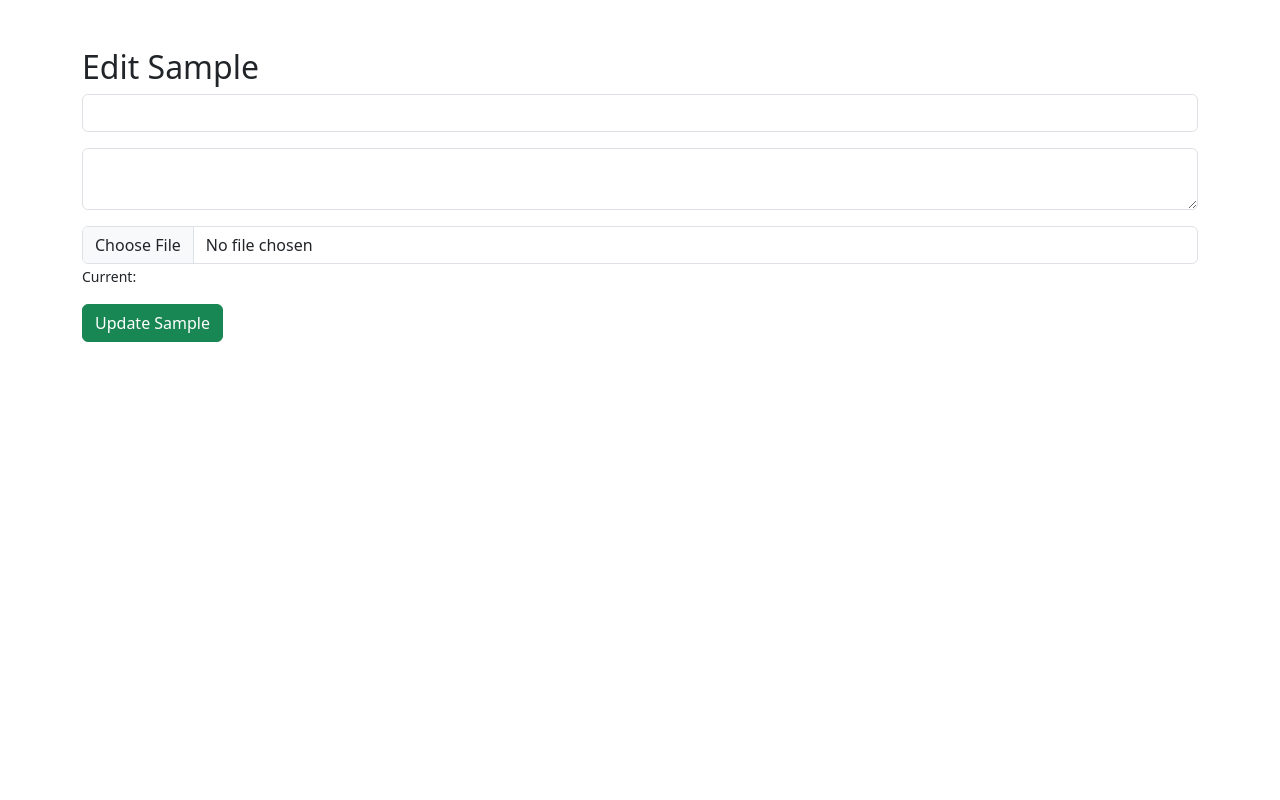
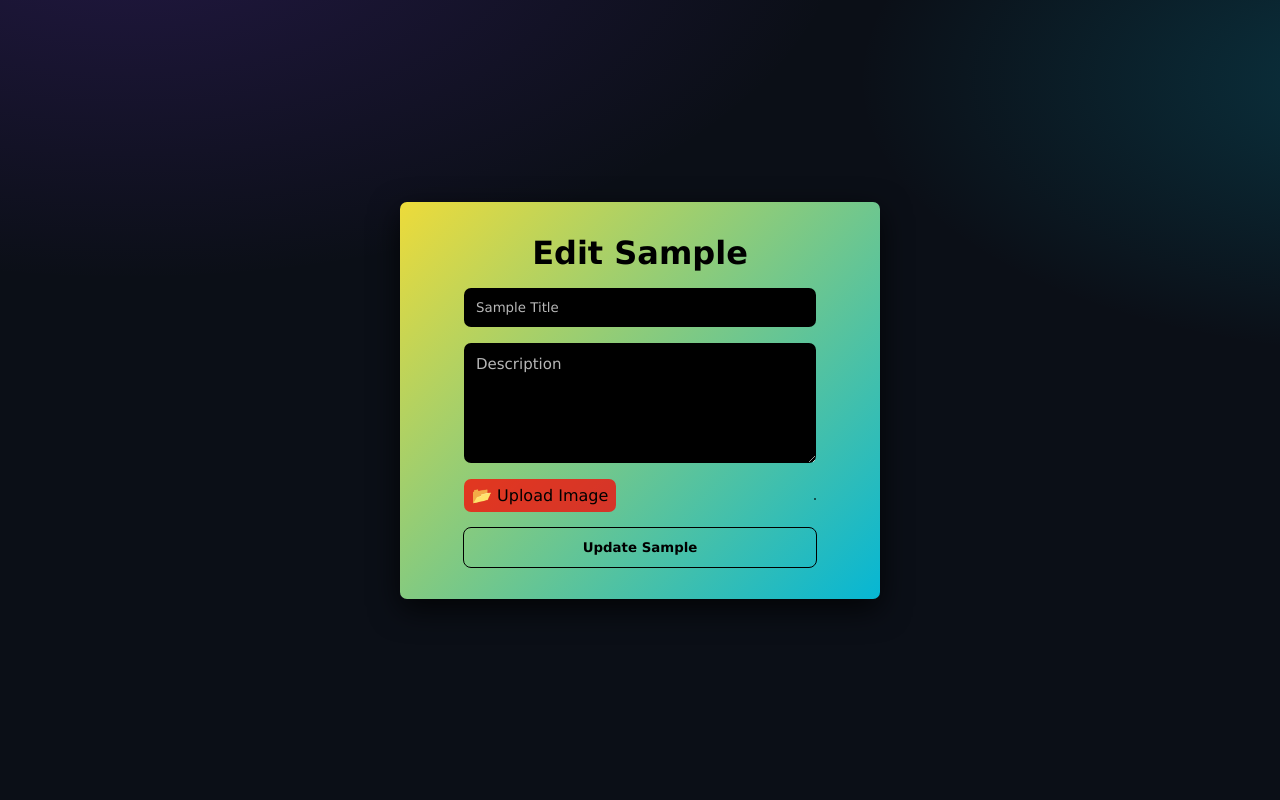
Before and after one commit to clarizen-studio/ClariZen-Studio-PORTFOLIO, a Flask app: page /edit_sample/1 in a window 1280 px wide. Run offline with Flask 3, Linux system fonts and the light colour scheme; a user stored in the database is signed in; data comes from the database, SQL or seed files in the repository; both versions use the stored data as it was after the commit.

Commit message:
updates by Zohaib and changes in Admin Panel

```diff
--- /dev/null
+++ b/static/css/edit-sample.css
@@ -0,0 +1,128 @@
+*{
+    margin: 0;
+    padding: 0;
+    box-sizing: border-box;
+}
+body{
+  /* font-family: verdana; */
+  /* color: var(--text); */
+  background:
+    radial-gradient(1200px 600px at 10% -10%, rgba(124, 58, 237, 0.20), transparent 60%),
+    radial-gradient(1000px 500px at 110% 10%, rgba(6, 182, 212, 0.22), transparent 55%),
+    linear-gradient(180deg, #0b0f17, #0b0f17);
+    /* background: linear-gradient(135deg, #eddb3a, #06b6d4); */
+    background-attachment: fixed;
+}
+html{
+  scroll-behavior: smooth;
+}
+/* ====================================== */
+.edit-sec{
+    height: 100vh;
+    align-items: center;
+    display: flex;
+    justify-content: center;
+    justify-self: center;
+    font-family: verdana;
+    /* margin: 3rem 0; */
+
+}
+.edit-h{
+    color: black;
+    text-align: center;
+    padding: 0 1rem 1rem 1rem;
+    font-size: 2rem;
+    font-family: verdana;
+
+}
+.edit-container{
+    display: flex;
+    flex-direction: column;
+    background-color: white;
+    box-shadow: 0 10px 30px rgba(0, 0, 0, 0.763);
+    padding: 2rem 4rem;
+    border-radius: 7px;
+    /* margin: 2rem 0; */
+    /* background: linear-gradient(135deg, #7c3aed, #06b6d4); */
+    background: linear-gradient(135deg, #eddb3a, #06b6d4);
+}
+.edit-form{
+    display: flex;
+    flex-direction: column;
+    gap: 1rem;
+}
+.edit-form input{
+  padding: 12px;
+  width: 22rem;
+  border: none;
+  border-radius: 7px;
+  background-color: black;
+  color: white;
+  font-family: verdana;
+  display: flex;
+  justify-self: center;
+
+}
+.edit-form input::placeholder{
+    color: rgba(255, 255, 255, 0.719);
+    font-family: verdana;
+}
+.edit-form textarea {
+  min-height: 120px;
+  resize: vertical;
+  background-color: black;
+  color: white;
+  border: none;
+  border-radius: 7px;
+  padding: 12px;
+  font-size: large;
+  width: 22rem;
+
+}
+.edit-form textarea::placeholder{
+    color: rgba(255, 255, 255, 0.719);
+    font-family: verdana;
+    font-size: 15px;
+}
+.form-div{
+    display: flex;
+    align-items: center;
+    justify-content: space-between;
+    gap: 1rem;
+}
+.form-div img{
+    border: 1px solid black;
+    border-radius: 7px;
+    width: 150px;
+}
+.edit-btn{
+    /* width: min-content; */
+    padding: 12px 20px;
+    border-radius: 7px;
+    border: none;
+    outline: 1px solid black;
+    background: none;
+    color: black;
+    font-family: verdana;
+    font-weight: 600;
+    transition: all 0.3s ease;
+
+}
+.edit-btn:hover{
+    cursor: pointer;
+    background-color: white;
+}
+#file-upload{
+    display: none;
+}
+.file-upload-btn{
+    width: fit-content;
+    background-color: rgba(255, 0, 0, 0.731);
+    padding: 7px 8px;
+    border-radius: 7px;
+    font-weight: 500;
+
+}
+.file-upload-btn:hover{
+    background-color: rgba(255, 0, 0, 0.804);
+}
--- a/static/css/samples.css
+++ b/static/css/samples.css
@@ -34,7 +34,7 @@
   /* gap: clamp(14px, 1.8vw, 22px); */
   gap: 1.5rem;
   color: white;
-  margin: 0 1.5rem;
+  margin: 3rem 1.5rem;
 }
 
 .samples-card {
--- a/templates/edit_sample.html
+++ b/templates/edit_sample.html
@@ -3,10 +3,25 @@
 <head>
   <meta charset="UTF-8">
   <title>Edit Sample</title>
-  <link href="https://cdn.jsdelivr.net/npm/bootstrap@5.3.0/dist/css/bootstrap.min.css" rel="stylesheet">
+  <link rel="stylesheet" href="../static/css/edit-sample.css">
 </head>
 <body>
-<div class="container py-5">
+    <section class="edit-sec">
+      <div class="edit-container">
+        <h3 class="edit-h">Edit Sample</h3>
+        <form method="POST" enctype="multipart/form-data" class="edit-form">
+            <input type="text" name="title" value="{{sample[1]}}" placeholder="Sample Title" required>
+            <textarea name="description" placeholder="Description" required>{{sample[2]}}</textarea>
+            <div class="form-div">
+              <label for="file-upload" class="file-upload-btn">📂 Upload Image</label>
+              <input type="file" name="image" id="file-upload">
+              <small><img src="{{sample[3]}}" width="100"></small>
+            </div>
+            <button class="edit-btn">Update Sample</button>
+        </form>
+      </div>
+    </section>
+<!-- <div class="container py-5">
   <h2>Edit Sample</h2>
   <form method="POST" enctype="multipart/form-data">
     <div class="mb-3">
@@ -21,6 +36,6 @@
     </div>
     <button type="submit" class="btn btn-success">Update Sample</button>
   </form>
-</div>
+</div> -->
 </body>
 </html>
```
Also changed, not shown: static/css/style.css (+16 -5 lines), templates/index.html (+4 -5 lines), templates/samples.html (+6 -6 lines), portfolio.db, static/uploads/drift.jpg (added).
